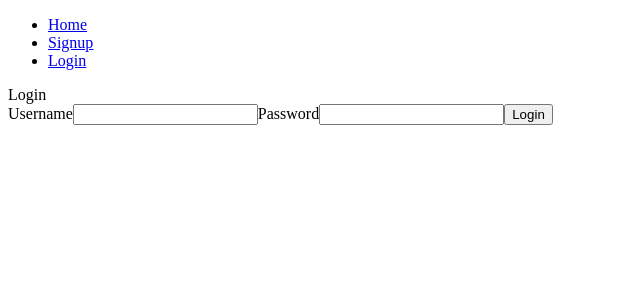
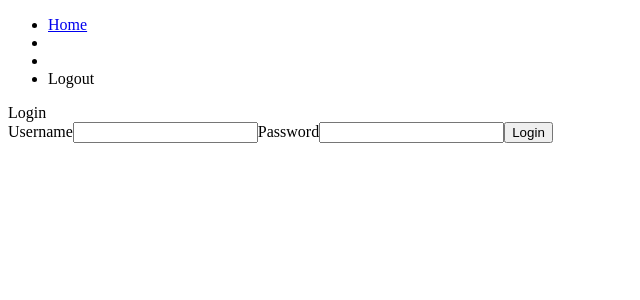
Before and after one commit to Williamconnelly/mtg-trader-app, an Angular app in the folder mtg-app/: page /login in a window 1280 px wide. Shown: the top 300 px of the page, without its empty margins (0-640 px from the left). Built offline with nearby package versions, Linux system fonts and the light colour scheme; sample sign-in values are in the browser's storage.

Commit message:
Added logout link to nav and created logout method in auth service

```diff
--- a/mtg-app/src/app/app.component.html
+++ b/mtg-app/src/app/app.component.html
@@ -1,8 +1,9 @@
 <nav>
   <ul>
     <li><a routerLink="/">Home</a></li>
-    <li><a routerLink="/signup">Signup</a></li>
-    <li><a routerLink="/login">Login</a></li>
+    <li><a *ngIf="!_authService.loggedIn()" routerLink="/signup">Signup</a></li>
+    <li><a *ngIf="!_authService.loggedIn()" routerLink="/login">Login</a></li>
+    <li><a *ngIf="_authService.loggedIn()" (click)="_authService.logoutUser()">Logout</a></li>
   </ul>
 </nav>
 <div>
--- a/mtg-app/src/app/app.component.ts
+++ b/mtg-app/src/app/app.component.ts
@@ -1,4 +1,5 @@
 import { Component } from '@angular/core';
+import { AuthService } from './auth.service';
 
 @Component({
   selector: 'app-root',
@@ -7,4 +8,6 @@ import { Component } from '@angular/core';
 })
 export class AppComponent {
   title = 'mtg-app';
+
+  constructor(private _authService: AuthService) { }
 }
--- a/mtg-app/src/app/auth.service.ts
+++ b/mtg-app/src/app/auth.service.ts
@@ -1,5 +1,6 @@
 import { Injectable } from '@angular/core';
 import { HttpClient } from '@angular/common/http';
+import { Router } from '@angular/router';
 
 @Injectable({
   providedIn: 'root'
@@ -9,7 +10,7 @@ export class AuthService {
   private _registerUrl = 'http://localhost:3000/auth/signup';
   private _loginUrl = 'http://localhost:3000/auth/login';
 
-  constructor(private http: HttpClient) { }
+  constructor(private http: HttpClient, private _router: Router) { }
 
   // Register User Method accepts user object and returns backend API response
   registerUser(user) {
@@ -25,4 +26,8 @@ export class AuthService {
   getToken() {
     return localStorage.getItem('token');
   }
+  logoutUser() {
+    localStorage.removeItem('token');
+    this._router.navigate(['/']);
+  }
 }
```
